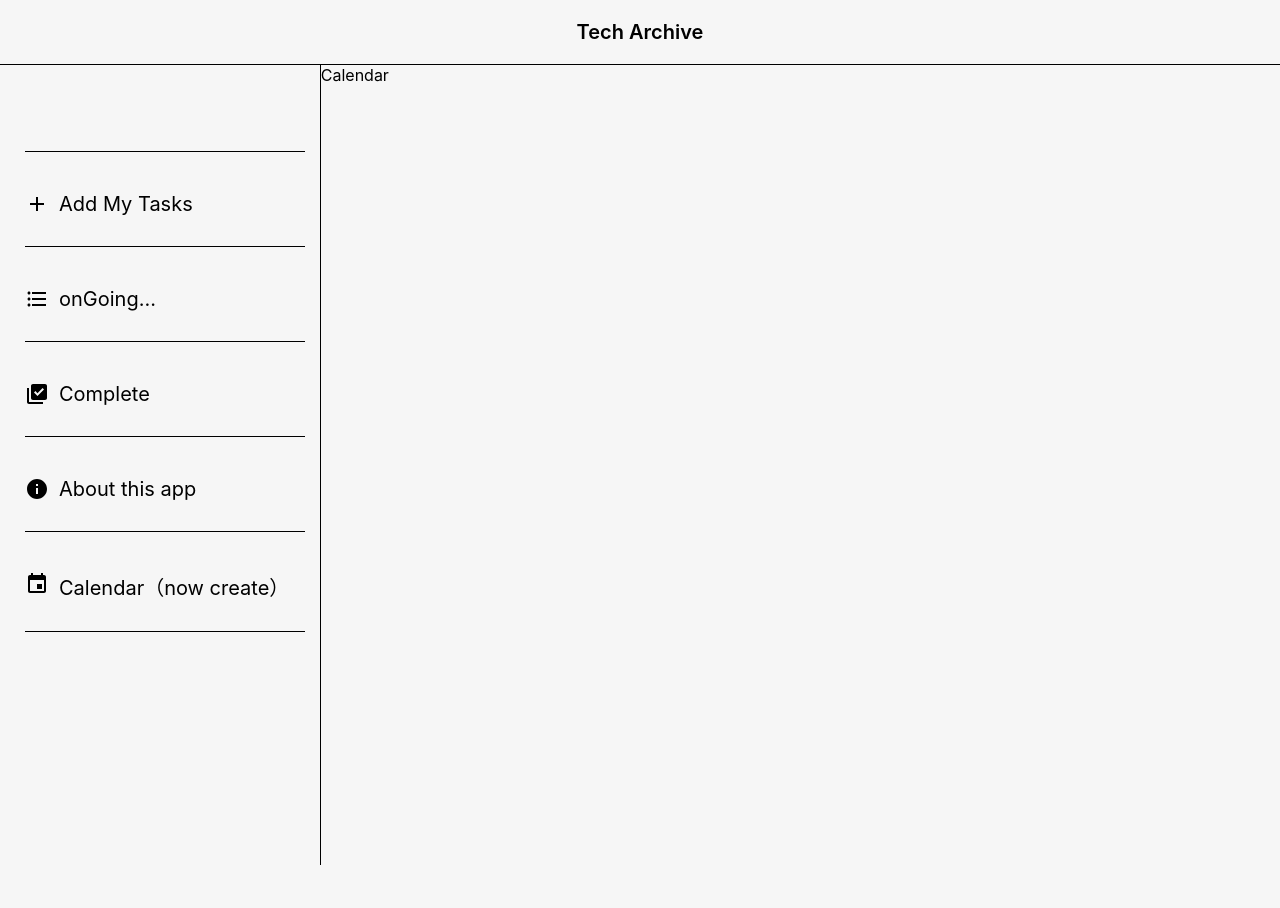
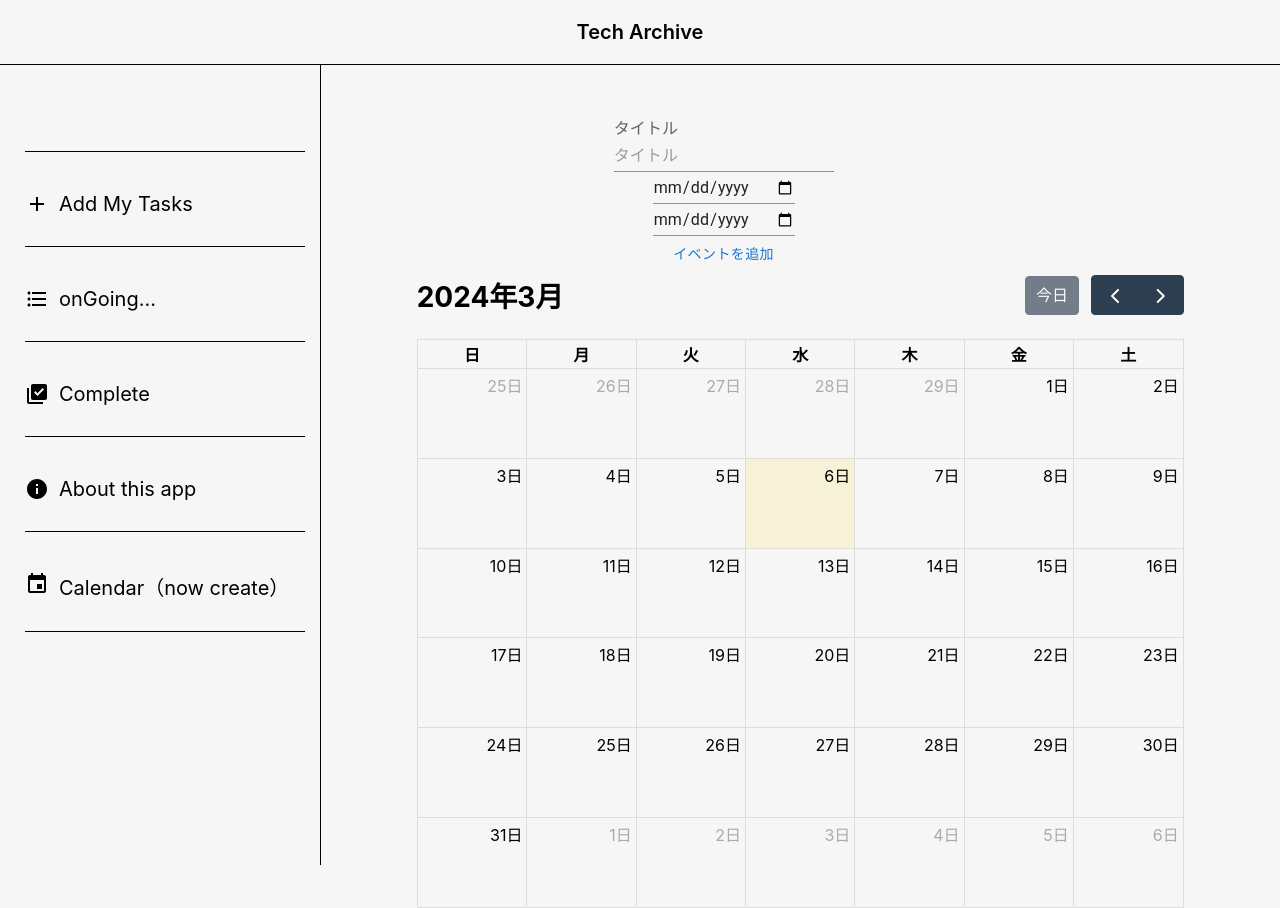
Before and after one commit to wajofjwiaawjfoajofj/todofrontend, a React (Create React App) app: page /calendar in a window 1280 px wide. Before the commit the page ends 865 px from the top, so only its background shows below. Built offline with nearby package versions, Linux system fonts and the light colour scheme.

Commit message:
カレンダー機能の追加（仮)など

```diff
--- a/package.json
+++ b/package.json
@@ -5,6 +5,11 @@
   "dependencies": {
     "@emotion/react": "^11.11.4",
     "@emotion/styled": "^11.11.0",
+    "@fullcalendar/core": "^6.1.11",
+    "@fullcalendar/daygrid": "^6.1.11",
+    "@fullcalendar/list": "^6.1.11",
+    "@fullcalendar/react": "^6.1.11",
+    "@fullcalendar/timegrid": "^6.1.11",
     "@mui/icons-material": "^5.15.11",
     "@mui/lab": "^5.0.0-alpha.166",
     "@mui/material": "^5.15.11",
--- a/src/Components/Calendar.js
+++ b/src/Components/Calendar.js
@@ -1,9 +1,63 @@
-import React from 'react'
+import React, { useState, useEffect } from 'react';
+import FullCalendar from '@fullcalendar/react';
+import dayGridPlugin from '@fullcalendar/daygrid';
+import jaLocale from '@fullcalendar/core/locales/ja';
+import './Calender.css';
+import { Button, Input, InputLabel } from '@mui/material';
 
 const Calendar = () => {
+  const [events, setEvents] = useState([]);
+
+  useEffect(() => {
+    const storedEvents = JSON.parse(localStorage.getItem('events'));
+    if (storedEvents) {
+      setEvents(storedEvents);
+    }
+  }, []);
+
+  const handleSubmit = (e) => {
+    e.preventDefault();
+    const formData = new FormData(e.target);
+    const title = formData.get('title');
+    const start = formData.get('start');
+    const end = formData.get('end');
+    const newEvent = { id: Date.now(), title, start, end };
+    const updatedEvents = [...events, newEvent];
+    setEvents(updatedEvents);
+    localStorage.setItem('events', JSON.stringify(updatedEvents));
+  };
+
+
   return (
-    <div>Calendar</div>
-  )
-}
+    <div className='calendarWrapper'>
+      <div className='calendarInner'>
+        <form onSubmit={handleSubmit} className="Form">
+          <div>
+            <InputLabel id="title">タイトル</InputLabel>
+            <Input id="title" type='text' name='title' placeholder='タイトル' required />
+          </div>
+          <div><Input type='date' name='start' required /> </div>
+          <div><Input type='date' name='end' required /> </div>
+          <Button type='submit'>イベントを追加</Button>
+        </form>
+        <FullCalendar
+          plugins={[dayGridPlugin]}
+          initialView='dayGridMonth'
+          locales={[jaLocale]}
+          locale='ja'
+          events={events}
+          eventContent={(arg) => {
+            return (
+              <>
+                <div>{arg.timeText}</div>
+                <div>{arg.event.title}</div>
+              </>
+            );
+          }}
+        />
+      </div>
+    </div>
+  );
+};
 
-export default Calendar
+export default Calendar;
--- /dev/null
+++ b/src/Components/Calender.css
@@ -0,0 +1,18 @@
+.calendarWrapper{
+    width: 100%;
+    display: flex;
+    justify-content: center;
+    max-height: 4000px;
+}
+
+.calendarInner{
+    width: 80%;
+    margin-top: 50px;
+}
+
+
+.Form{
+    display: flex;
+    flex-direction: column;
+    height: 20vh;
+}
--- a/src/Components/Complete.css
+++ b/src/Components/Complete.css
@@ -40,8 +40,14 @@
 
 .list{
     margin-bottom: 20px;
+    list-style: none;
 }
 
+
+.taskName{
+    font-size: 20px;
+    padding-bottom: 10px;
+}
 
 
 
--- a/src/Components/Complete.js
+++ b/src/Components/Complete.js
@@ -10,6 +10,7 @@ const Complete =  () => {
   //一旦ダミーデータ使う
 
   const  [completes, setCompletes] = useState([])
+
 
   // useEffect(() => {
   //   const CompleteList = async () => {
@@ -30,6 +31,9 @@ const Complete =  () => {
   },[])
 
 
+
+
+
   return (
   <div className='completeWrapper'>
     <div className='complete' >
--- a/src/Components/CompleteList.js
+++ b/src/Components/CompleteList.js
@@ -3,8 +3,7 @@ import React from 'react'
 const CompleteList = ({complete}) => {
   return (
     <li className='list'>
-      <div>タスクの名前:　{complete.title}</div>
-      <div>タスクの種類:　{complete.type}</div>
+      <div className='taskName'>タスク名:　{complete.title}</div>
       {complete.date > 0 ? (
         <span className='success'>おめでとう！タスクは無事達成</span>
       ) : (
--- a/src/Components/Form.js
+++ b/src/Components/Form.js
@@ -50,7 +50,7 @@ const Form = () => {
           />
           </div>
           <div className='selectwrapper'>
-
+          <InputLabel id='Select'>種類の選択</InputLabel>
           <Select
             id='Select'
             value={type}
--- a/src/Dummy/dummy.js
+++ b/src/Dummy/dummy.js
@@ -2,19 +2,19 @@ const TodoListDummy = [
 {
     title: '今後のフロントエンド開発で必須となるReact v18の機能を丁寧に解説する',
     type: 'udemy' ,
-    date: 6
+    day: 6
 },{
     title: 'Rubyマスターコース',
     type: 'udemy' ,
-    date: 28
+    day: 28
 },{
     title: 'javascriptマスターコース',
     type: 'udemy' ,
-    date: 12
+    day: 12
 },{
     title: "関口paizaAランク",
     type: 'paiza',
-    date: '15'
+    day: '15'
 }
 ]
 
@@ -25,18 +25,16 @@ export default TodoListDummy;
 export const TodoListDummy2 = {
     title: "関口paizaAランク",
     type: 'paiza',
-    date: '15'
+    day: '15'
 }
 
 
 
 export const CompleteDummy = [{
     title: "関口paizaAランク",
-    type: 'paiza',
     date: -1
 },{
     title: "React本格入門読み切る",
-    type: 'study',
     date: 7
 }
 ]
```
Also changed, not shown: 2 other files (tests, documents, lock files or other folders).
